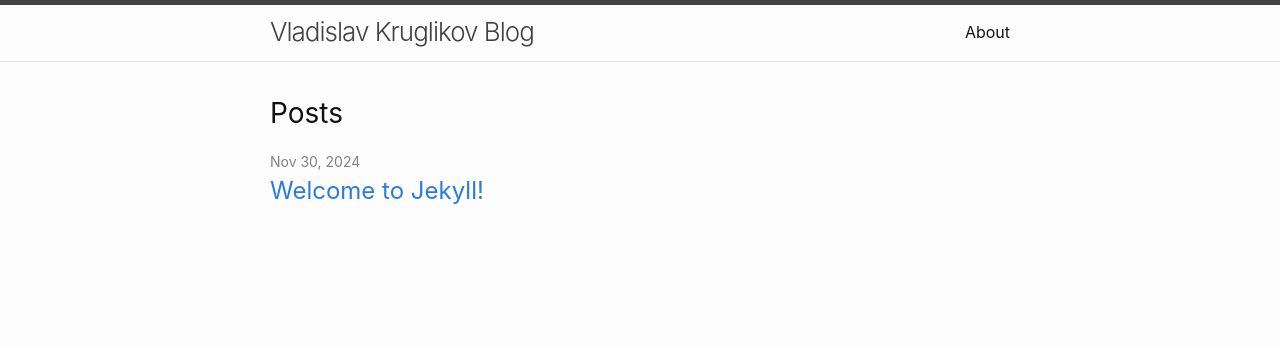
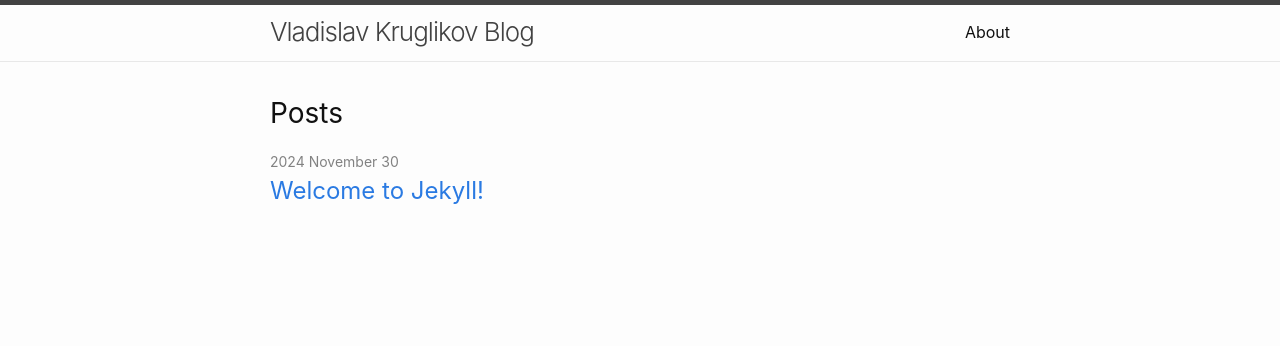
Before and after one commit to vladislavkruglikov/vladislavkruglikov.github.io, a Jekyll site: the page built from index.markdown, in a window 1280 px wide. Shown: the top 346 px of the page. Built offline with Jekyll 4.4.1, drawn with Linux system fonts in a browser that asks for light colours.

Commit message:
Update Date Format

```diff
--- a/_layouts/home.html
+++ b/_layouts/home.html
@@ -14,7 +14,7 @@ layout: default
     <ul class="post-list">
       {%- for post in site.posts -%}
       <li>
-        {%- assign date_format = site.minima.date_format | default: "%b %-d, %Y" -%}
+        {%- assign date_format = site.minima.date_format | default: "%Y %B %d" -%}
         <span class="post-meta">{{ post.date | date: date_format }}</span>
         <h3>
           <a class="post-link" href="{{ post.url | relative_url }}">
```
